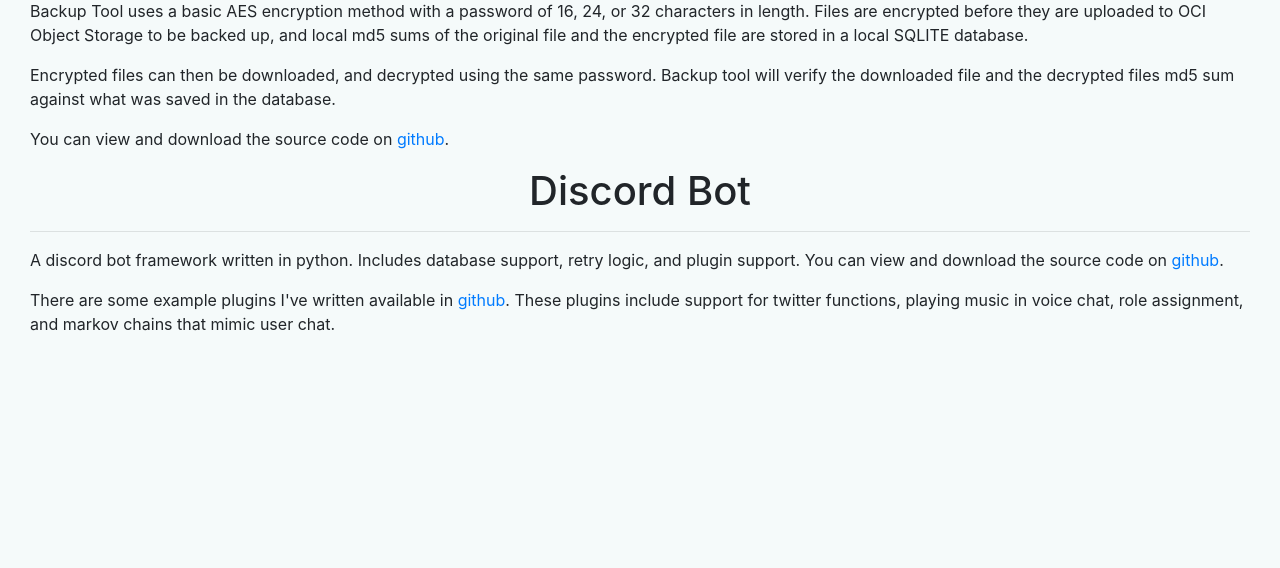
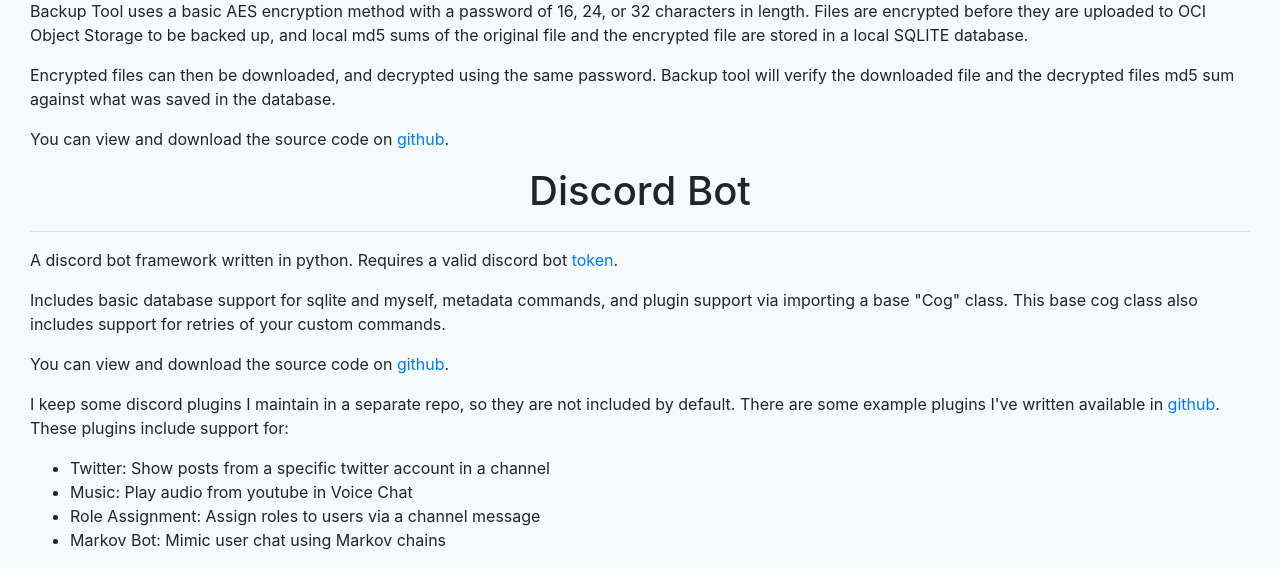
Before and after one commit to tnoff/personal-website, a Django app: page /projects/ in a window 1280 px wide. Shown: the part 723-1291 px from the top of the page. Before the commit the page ends 1054 px from the top, so only its background shows below. Run offline with Django 3.2, Linux system fonts and the light colour scheme; parts of the project's set-up code (start-up, migrations or seed data) failed here and were passed over.

Commit message:
update projects page

```diff
--- a/templates/base.html
+++ b/templates/base.html
@@ -68,7 +68,6 @@
         </div>
     </body>
 
-
     <!-- Javascript includes -->
     <script src="/static/js/jquery-3.3.1.slim.min.js"></script>
     <script src="/static/js/popper.min.js"></script>
--- a/templates/homepage/projects.html
+++ b/templates/homepage/projects.html
@@ -28,6 +28,14 @@
 
 <h1 align="center">Discord Bot</h1>
 <hr>
-<p>A discord bot framework written in python. Includes database support, retry logic, and plugin support. You can view and download the source code on <a href="https://github.com/tnoff/discord-bot">github</a>.</p>
-<p>There are some example plugins I've written available in <a href="https://github.com/tnoff/discord-bot-plugins">github</a>. These plugins include support for twitter functions, playing music in voice chat, role assignment, and markov chains that mimic user chat.</p>
+<p>A discord bot framework written in python. Requires a valid discord bot <a href="https://discord.com/developers/docs/topics/oauth2#bots">token</a>.</p>
+<p>Includes basic database support for sqlite and myself, metadata commands, and plugin support via importing a base "Cog" class. This base cog class also includes support for retries of your custom commands.</p>
+<p>You can view and download the source code on <a href="https://github.com/tnoff/discord-bot">github</a>.</p>
+<p>I keep some discord plugins I maintain in a separate repo, so they are not included by default. There are some example plugins I've written available in <a href="https://github.com/tnoff/discord-bot-plugins">github</a>. These plugins include support for:</p>
+<ul>
+    <li>Twitter: Show posts from a specific twitter account in a channel</li>
+    <li>Music: Play audio from youtube in Voice Chat</li>
+    <li>Role Assignment: Assign roles to users via a channel message</li>
+    <li>Markov Bot: Mimic user chat using Markov chains</li>
+</ul>
 {% endblock %}
--- a/templates/homepage/resume.html
+++ b/templates/homepage/resume.html
@@ -22,7 +22,7 @@
     <h5>Software Engineer - November 2018 to June 2019</h5>
     <ul>
         <li>Designed, scaled, and operate a Content Deployment Pipeline for multiple different orgs and documentation structures</li>
-        <li>Integrated multiple tools with Oracle&amp;s Oauth Implementation</li>
+        <li>Integrated multiple tools with Oracle&#39;s Oauth Implementation</li>
         <li>Wrote tooling to keep multiple environments up to date with FedRamp patching requirements</li>
         <li>Maintained a high number of runbooks for a variety of internal tooling</li>
     </ul>
```
